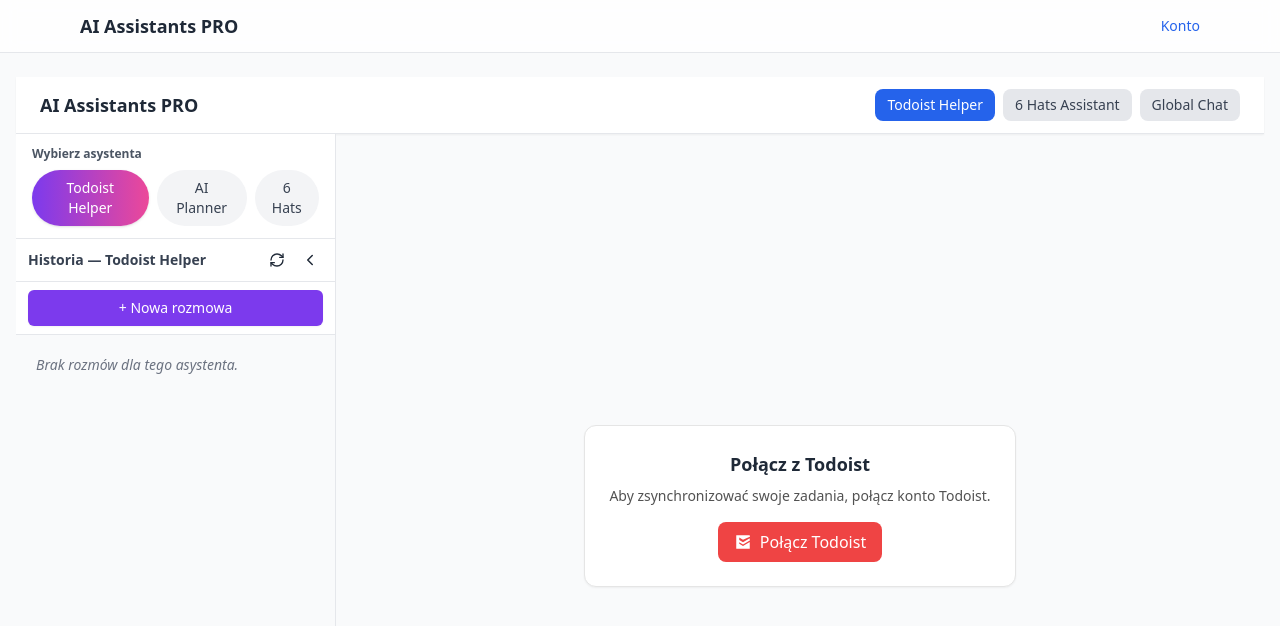
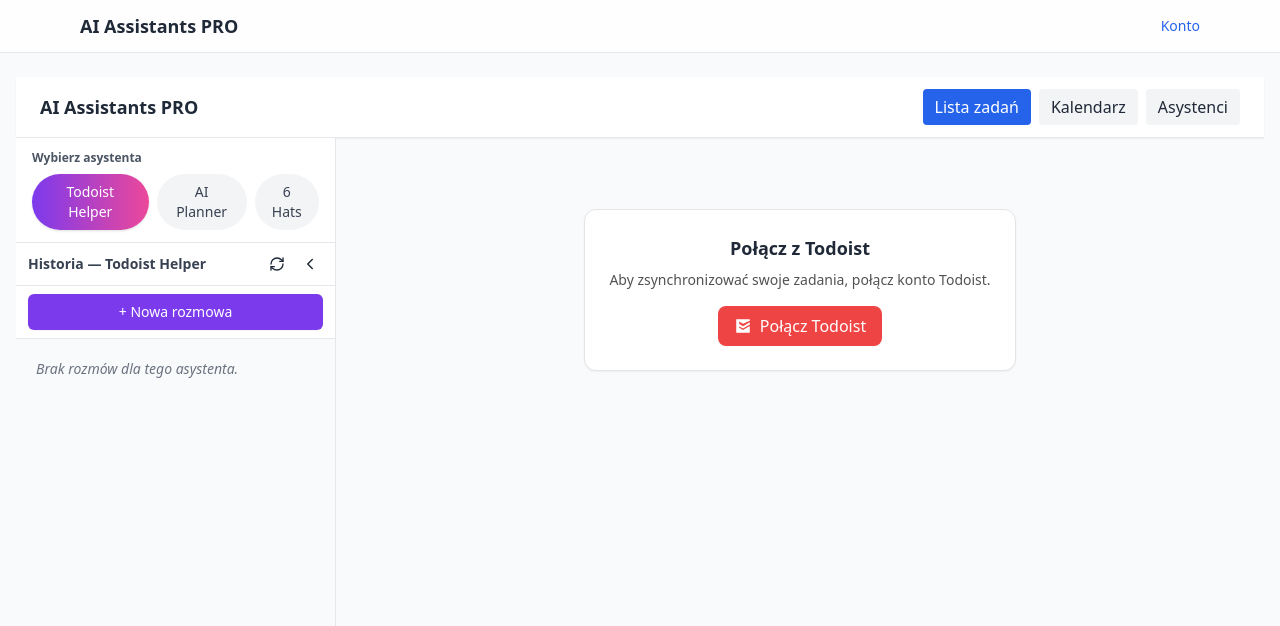
Before and after one commit to khirsz00-hue/mvp-chatv2, a Next.js app: page / in a window 1280 px wide. Shown: the top 626 px of the page. Built offline with nearby package versions, Linux system fonts and the light colour scheme.

Commit message:
Refactor HomePage component and update tabs

```diff
--- a/app/page.tsx
+++ b/app/page.tsx
@@ -1,35 +1,18 @@
 'use client'
 
-import { useState, useEffect } from 'react'
+import { useEffect, useState } from 'react'
 import NewChatSidebar from '@/components/NewChatSidebar'
 import TodoistConnection from '@/components/TodoistConnection'
 import TodoistAuthButton from '@/components/TodoistAuthButton'
-import Chat, { ChatMessage } from '@/components/Chat'
 
 export default function HomePage() {
-  const [active, setActive] = useState<'todoist' | 'six_hats' | 'global'>('todoist')
-  const [todoistMessages, setTodoistMessages] = useState<ChatMessage[]>([])
-  const [sixHatsMessages, setSixHatsMessages] = useState<ChatMessage[]>([])
-  const [globalMessages, setGlobalMessages] = useState<ChatMessage[]>([])
   const [token, setToken] = useState<string | null>(null)
-
-  // Load saved chats and token
-  useEffect(() => {
-    if (typeof window === 'undefined') return
-    const todoistSaved = localStorage.getItem('chat_todoist')
-    const sixHatsSaved = localStorage.getItem('chat_six_hats')
-    const globalSaved = localStorage.getItem('chat_global')
-
-    if (todoistSaved) setTodoistMessages(JSON.parse(todoistSaved))
-    if (sixHatsSaved) setSixHatsMessages(JSON.parse(sixHatsSaved))
-    if (globalSaved) setGlobalMessages(JSON.parse(globalSaved))
-  }, [])
+  const [activeTab, setActiveTab] = useState<'tasks' | 'calendar' | 'assistants'>('tasks')
 
   useEffect(() => {
     if (typeof window === 'undefined') return
     const urlParams = new URLSearchParams(window.location.search)
     const urlToken = urlParams.get('todoist_token')
-
     if (urlToken) {
       localStorage.setItem('todoist_token', urlToken)
       setToken(urlToken)
@@ -40,105 +23,44 @@
     }
   }, [])
 
-  // sendMessage used by Chat components (global / six_hats)
-  const sendMessage = async (message: string, assistant: 'global' | 'six_hats'): Promise<string> => {
-    const res = await fetch('/api/chat', {
-      method: 'POST',
-      headers: {
-        'Content-Type': 'application/json',
-        ...(token ? { 'x-todoist-token': token } : {}),
-      },
-      body: JSON.stringify({ message, assistant }),
-    })
-    if (!res.ok) throw new Error('Błąd odpowiedzi z AI')
-    const data = await res.json()
-    if (data.type === 'tasks' && data.tasks?.length) {
-      const taskList = data.tasks.map((t: any) => `• ${t.content}`).join('\n')
-      return `${data.reply || 'Zadania:'}\n\n${taskList}`
-    }
-    return data.reply || '⚠️ Brak odpowiedzi od AI.'
-  }
-
   return (
     <div className="min-h-screen flex flex-col bg-gray-50 app-full-width">
-      {/* header */}
       <header className="flex items-center justify-between px-6 py-3 bg-white border-b shadow-sm">
         <h1 className="text-lg font-semibold text-gray-800">AI Assistants PRO</h1>
-        <nav className="flex gap-2">
-          <button
-            onClick={() => setActive('todoist')}
-            className={`px-3 py-1.5 text-sm rounded-lg font-medium transition ${
-              active === 'todoist' ? 'bg-blue-600 text-white' : 'bg-gray-200 text-gray-700'
-            }`}
-          >
-            Todoist Helper
-          </button>
-          <button
-            onClick={() => setActive('six_hats')}
-            className={`px-3 py-1.5 text-sm rounded-lg font-medium transition ${
-              active === 'six_hats' ? 'bg-blue-600 text-white' : 'bg-gray-200 text-gray-700'
-            }`}
-          >
-            6 Hats Assistant
-          </button>
-          <button
-            onClick={() => setActive('global')}
-            className={`px-3 py-1.5 text-sm rounded-lg font-medium transition ${
-              active === 'global' ? 'bg-blue-600 text-white' : 'bg-gray-200 text-gray-700'
-            }`}
-          >
-            Global Chat
-          </button>
-        </nav>
+        <div className="flex gap-2">
+          <button onClick={() => setActiveTab('tasks')} className={`px-3 py-1.5 rounded ${activeTab === 'tasks' ? 'bg-blue-600 text-white' : 'bg-gray-100'}`}>Lista zadań</button>
+          <button onClick={() => setActiveTab('calendar')} className={`px-3 py-1.5 rounded ${activeTab === 'calendar' ? 'bg-blue-600 text-white' : 'bg-gray-100'}`}>Kalendarz</button>
+          <button onClick={() => setActiveTab('assistants')} className={`px-3 py-1.5 rounded ${activeTab === 'assistants' ? 'bg-blue-600 text-white' : 'bg-gray-100'}`}>Asystenci</button>
+        </div>
       </header>
 
-      <main className="flex flex-1 overflow-hidden w-full app-full-width">
-        {/* New unified sidebar */}
+      <main className="flex flex-1">
         <NewChatSidebar />
 
-        <div className="flex-1 p-4 overflow-y-auto w-full">
-          {active === 'todoist' && (
+        <div className="flex-1 p-6 overflow-auto">
+          {activeTab === 'tasks' && (
             <>
               {!token ? (
-                <div className="flex items-center justify-center h-full w-full">
+                <div className="flex items-center justify-center h-64">
                   <TodoistAuthButton />
                 </div>
               ) : (
-                <div className="w-full todoist-main-wrapper">
-                  <TodoistConnection
-                    token={token}
-                    onDisconnect={() => {
-                      localStorage.removeItem('todoist_token')
-                      setToken(null)
-                    }}
-                  />
-                </div>
+                <TodoistConnection token={token} onDisconnect={() => { localStorage.removeItem('todoist_token'); setToken(null) }} />
               )}
             </>
           )}
 
-          {active === 'six_hats' && (
-            <div className="w-full bg-white border border-gray-200 rounded-xl shadow-sm p-6">
-              {/* wrap sendMessage so prop matches expected signature (returns void | Promise<void>) */}
-              <Chat
-                onSend={async (msg: string) => {
-                  await sendMessage(msg, 'six_hats')
-                }}
-                messages={sixHatsMessages}
-                hideHistory
-              />
+          {activeTab === 'calendar' && (
+            <div className="bg-white rounded-lg shadow-sm p-6">
+              <h2 className="text-lg font-semibold mb-4">Kalendarz (placeholder)</h2>
+              <p className="text-sm text-gray-600">Widok kalendarza do integracji z AI Planner.</p>
             </div>
           )}
 
-          {active === 'global' && (
-            <div className="w-full bg-white border border-gray-200 rounded-xl shadow-sm p-6">
-              <Chat
-                onSend={async (msg: string) => {
-                  await sendMessage(msg, 'global')
-                }}
-                messages={globalMessages}
-                hideHistory
-              />
+          {activeTab === 'assistants' && (
+            <div className="bg-white rounded-lg shadow-sm p-6">
+              <h2 className="text-lg font-semibold mb-4">Asystenci</h2>
+              <p className="text-sm text-gray-600">Zarządzaj asystentami i konfiguracją.</p>
             </div>
           )}
         </div>
```
